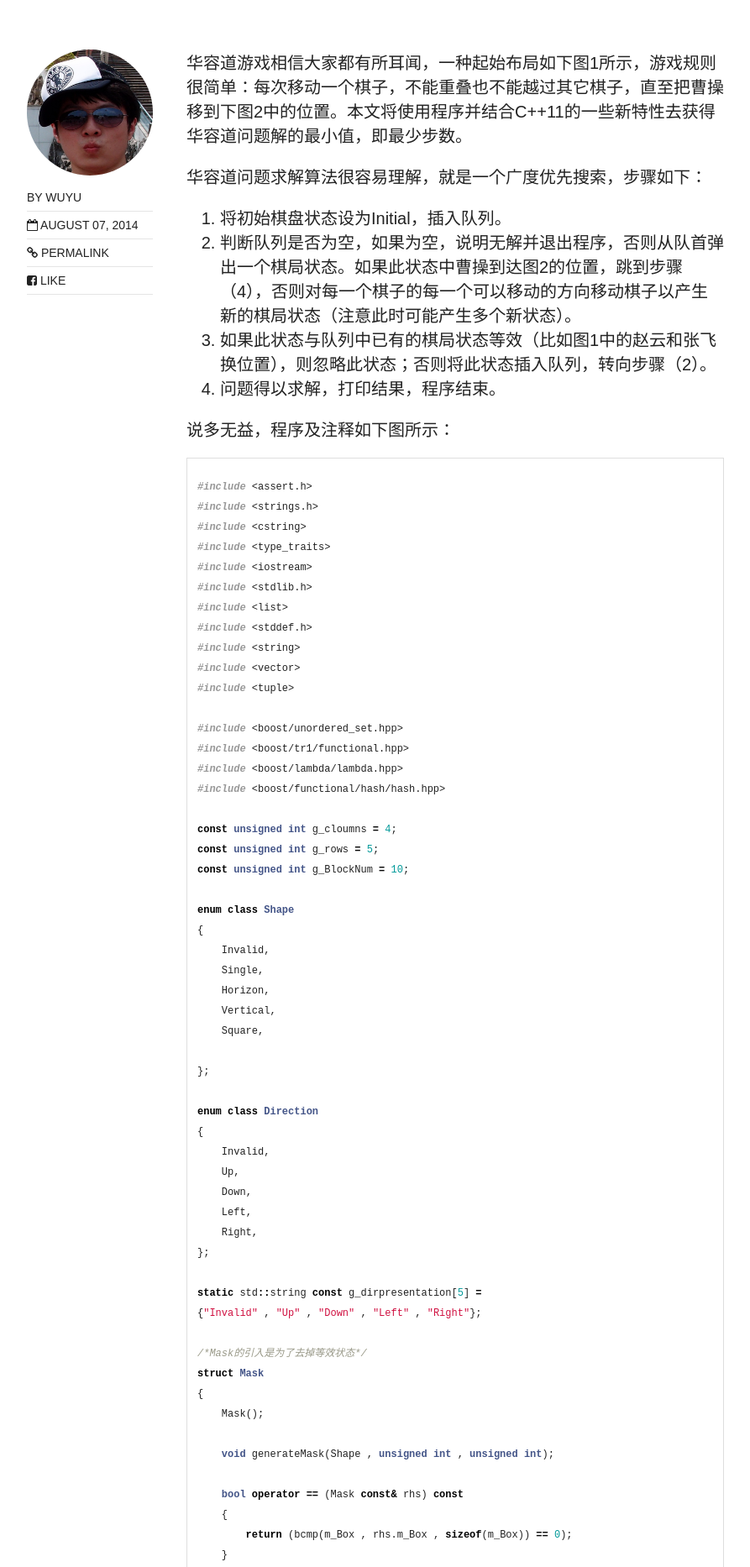
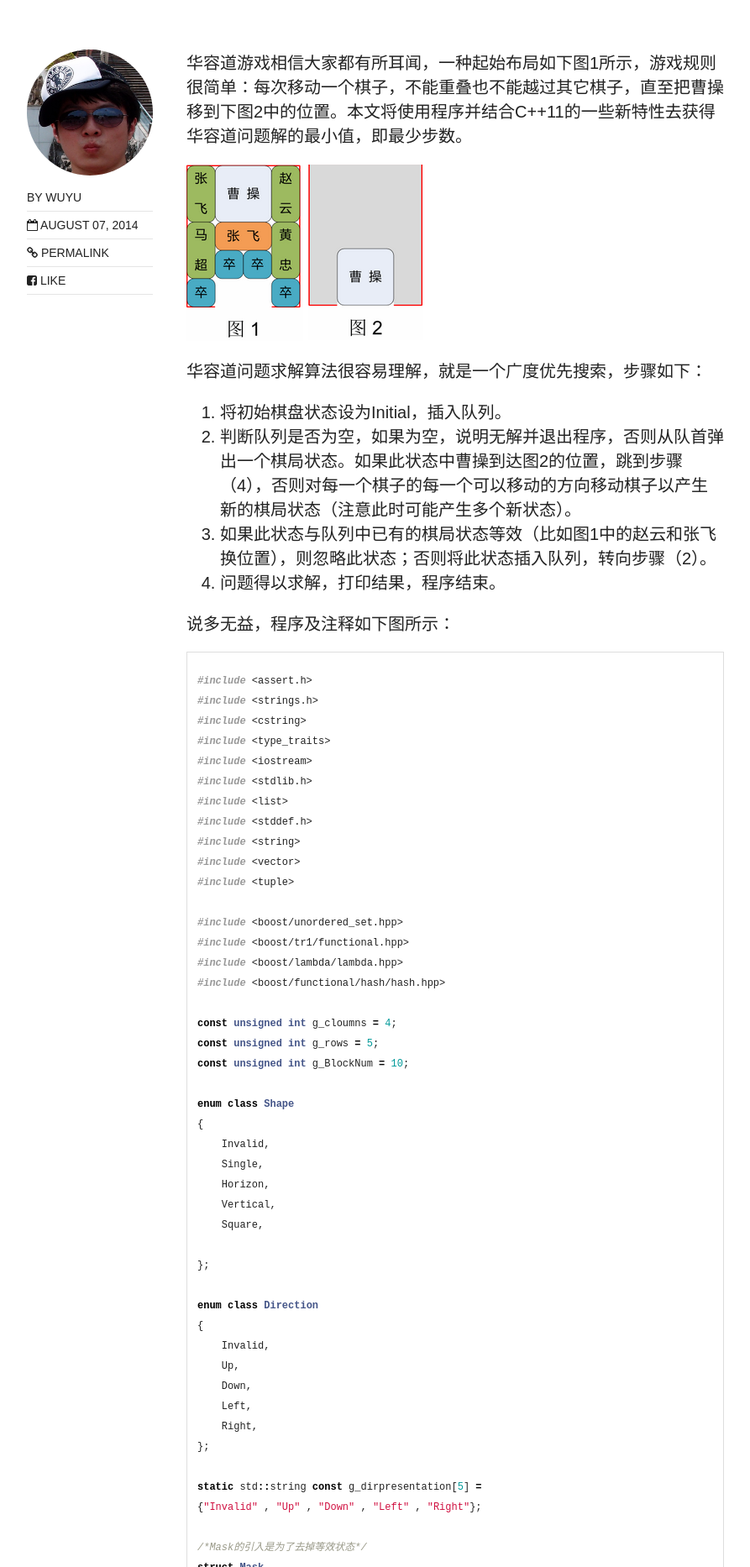
Before and after one commit to wuyu201321060203/wuyu201321060203.github.io, a Jekyll site: the page built from _posts/2014-08-07-huarongdao.md, in a window 1280 px wide. Shown: the part 876-2742 px from the top of the page at 84% size, without its empty margins (128-1021 px from the left). Built offline with Jekyll 4.4.1, drawn with Linux system fonts in a browser that asks for light colours; nearby versions of some CDN libraries.

Commit message:
Huarongdao

```diff
--- a/_posts/2014-08-07-huarongdao.md
+++ b/_posts/2014-08-07-huarongdao.md
@@ -12,6 +12,9 @@ comments: true
 share: true
 ---
 华容道游戏相信大家都有所耳闻，一种起始布局如下图1所示，游戏规则很简单：每次移动一个棋子，不能重叠也不能越过其它棋子，直至把曹操移到下图2中的位置。本文将使用程序并结合C++11的一些新特性去获得华容道问题解的最小值，即最少步数。
+
+![alt text](/images/huarongdao1.png)
+![alt text](/images/huarongdao2.png)
 
 华容道问题求解算法很容易理解，就是一个广度优先搜索，步骤如下：
 
```
Also changed, not shown: images/huarongdao1.png (added), images/huarongdao2.png (added).
